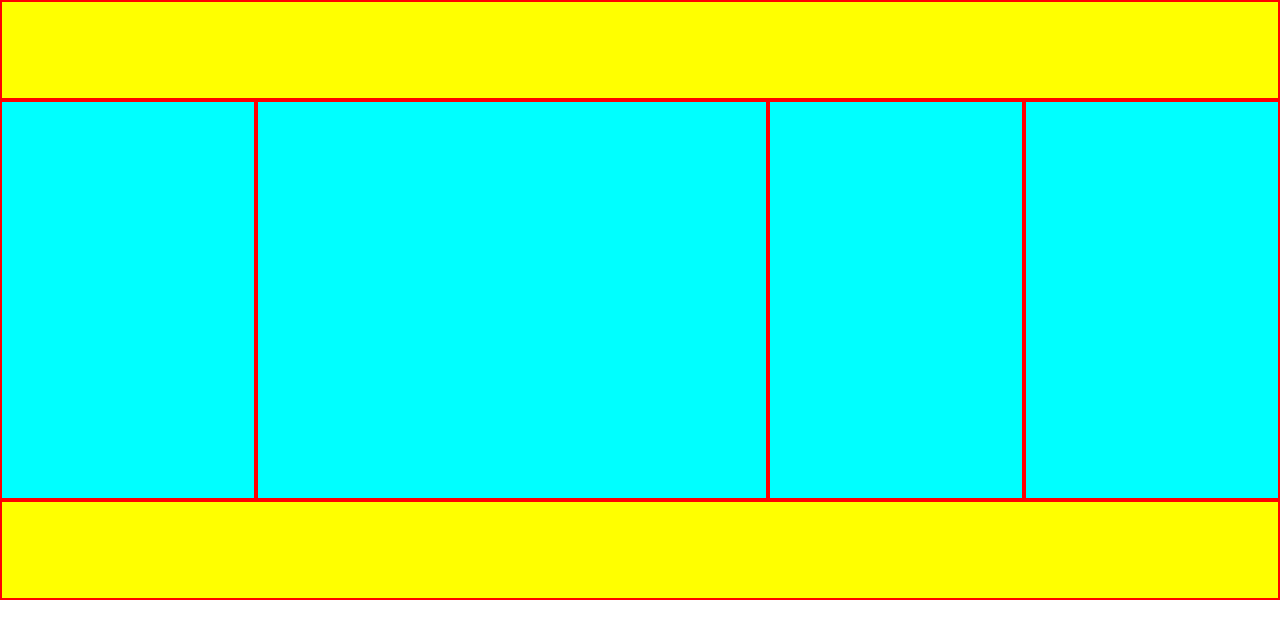
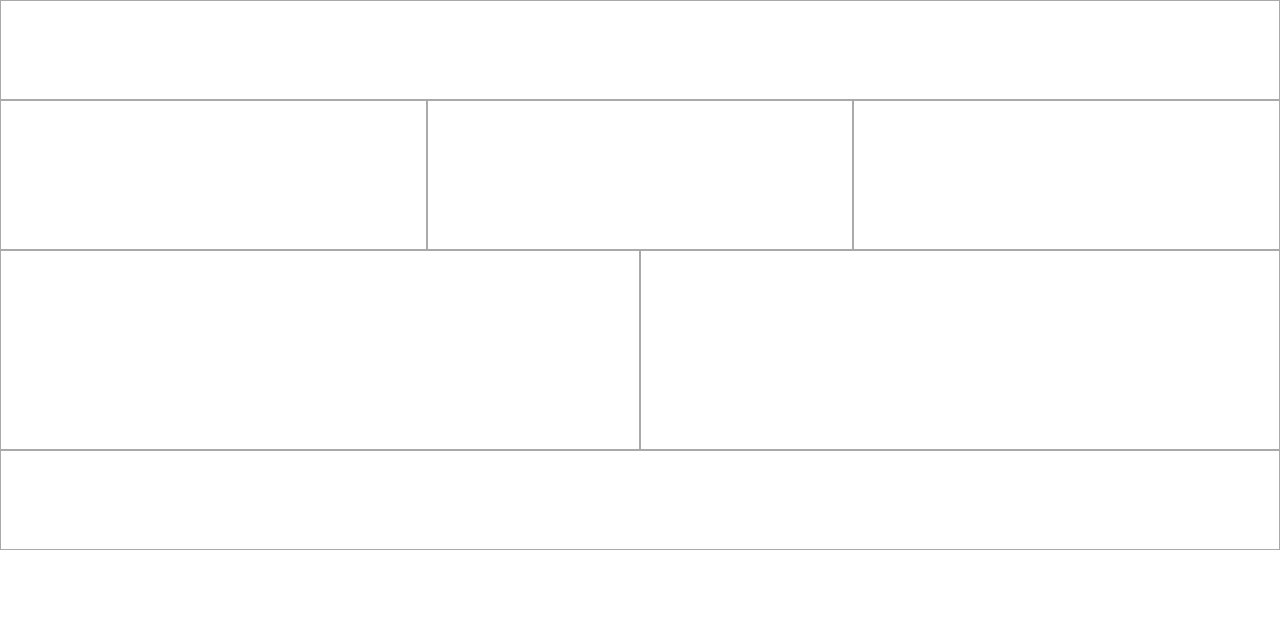
Before and after one commit to aizhuxue007/100devs-class5, a plain HTML site: page layout1/index.html in a window 1280 px wide. Drawn offline with Linux system fonts and the light colour scheme.

Commit message:
completed layout 3

```diff
--- a/layout1/index.html
+++ b/layout1/index.html
@@ -1,14 +1,16 @@
 <doctype html>
     <head>
         <meta name="viewport" content="width=device-width, initial-scale=1">
+        <title>Layout 1</title>
         <link rel="stylesheet" href="styles.css">
     </head>
     <body>
-        <header></header>
-        <section class="reg container"></section>
-        <section class="special container"></section>
-        <section class="reg container"></section>
-        <section class="reg container"></section>
-        <footer></footer>
+        <header class="border-gray"></header>
+        <section class="reg container border-gray"></section>
+        <section class="reg container border-gray"></section>
+        <section class="reg container border-gray"></section>
+        <section class="two-col container border-gray"></section>
+        <section class="two-col container border-gray"></section>
+        <footer class="border-gray"></footer>
     </body>
 </doctype>
--- a/layout1/styles.css
+++ b/layout1/styles.css
@@ -5,24 +5,25 @@
     box-sizing: border-box;
 }
 
+.border-gray {
+    border: 1px solid darkgray;
+}
+
 header, footer {
     height: 100px;
-    background: yellow;
     clear: both;
-    border: 2px solid red;
 }
 
 .container {
-    height: 400px;
-    background: aqua;
-    border: 2px solid red;
     float: left;
 }
 
 .reg {
-    width: 20%;
+    width: 33.3333%;
+    height: 150px;
 }
 
-.special {
-    width: 40%;
+.two-col {
+    width: 50%;
+    height: 200px;
 }
--- a/layout2/styles.css
+++ b/layout2/styles.css
@@ -7,7 +7,6 @@
 
 .border-gray {
     border: 1px solid darkgray;
-    background: gray;
 }
 
 header, footer {
--- a/layout3/styles.css
+++ b/layout3/styles.css
@@ -0,0 +1,28 @@
+*,
+*::before,
+*::after {
+    margin: 0;
+    box-sizing: border-box;
+}
+
+.border-gray {
+    border: 1px solid darkgray;
+}
+
+header, footer {
+    height: 100px;
+    clear: both;
+}
+
+.container {
+    height: 400px;
+    float: left;
+}
+
+.reg {
+    width: 20%;
+}
+
+.special {
+    width: 40%;
+}
```
Also changed, not shown: layout3/index.html (+15 -0 lines).
